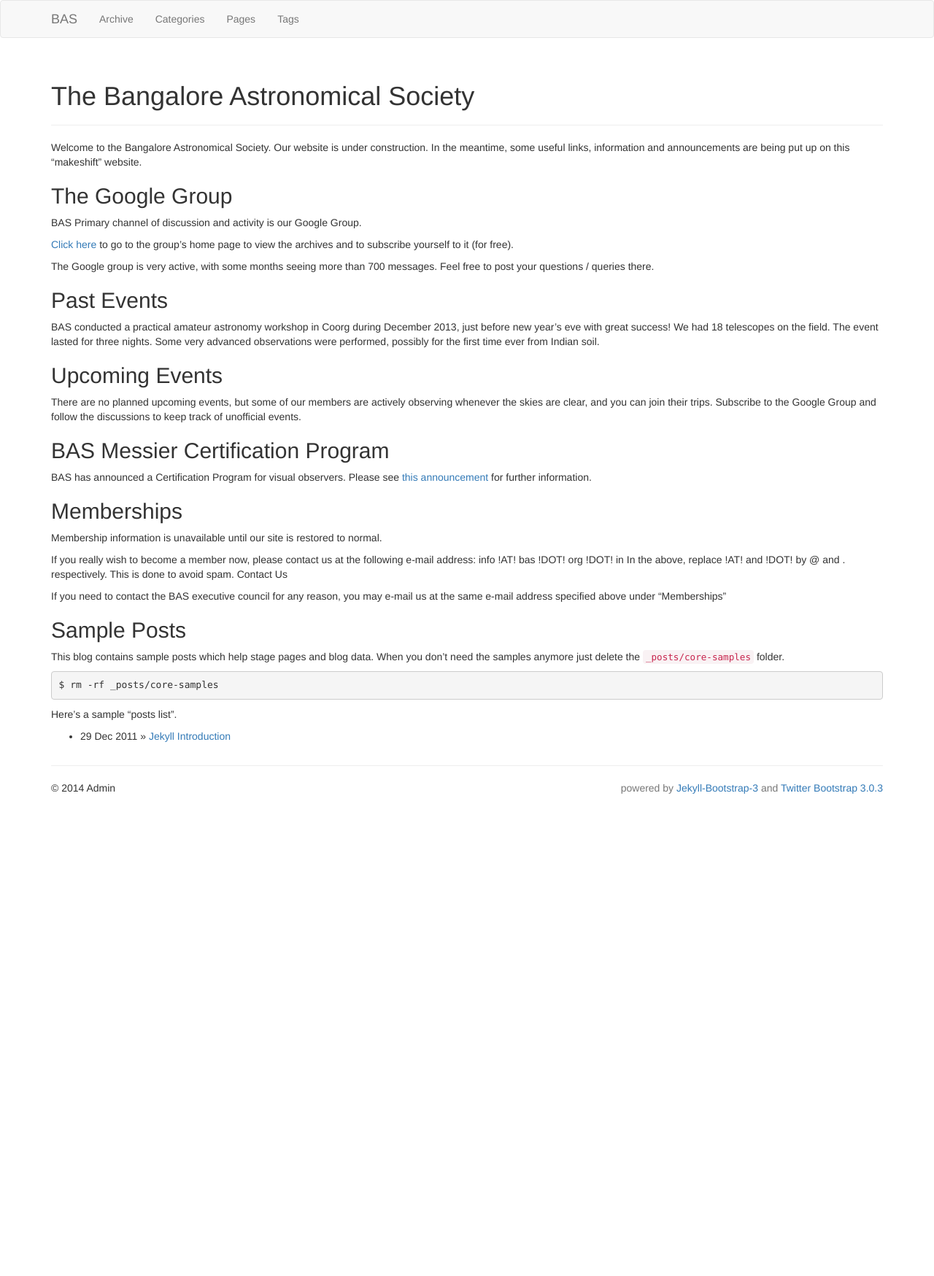
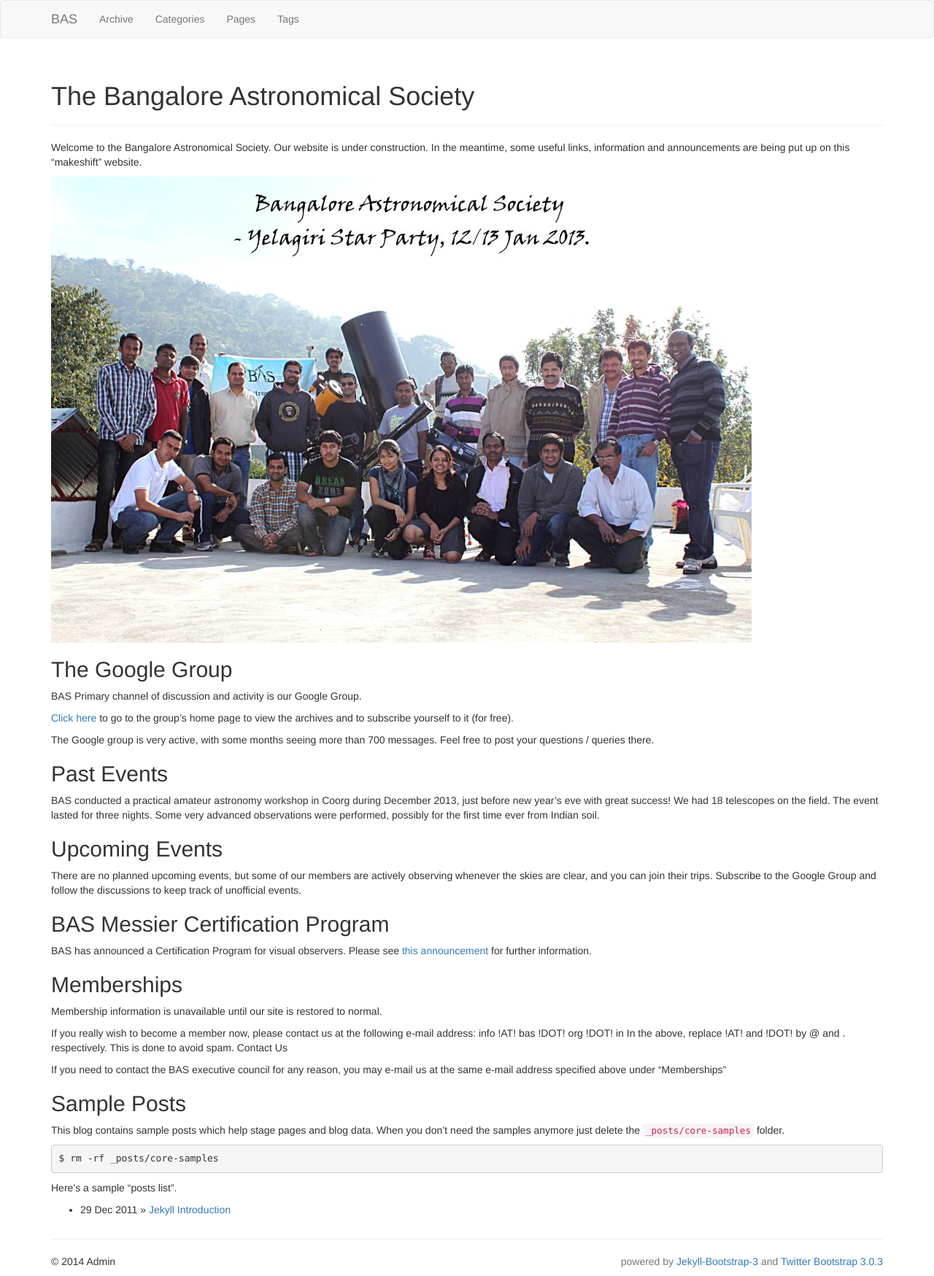
Before and after one commit to bas-org/bas-org.github.io, a Jekyll site: the page built from index.md, in a window 1280 px wide. Shown: the whole page at 73% size. Built offline with Jekyll 4.4.1, drawn with Linux system fonts in a browser that asks for light colours; nearby versions of some CDN libraries; library files that are not in the unit come from our copies; before the commit the page ends 1100 px from its top, so only the background shows below that.

Commit message:
Added image to home page

```diff
--- a/index.md
+++ b/index.md
@@ -6,6 +6,8 @@ tagline:
 {% include JB/setup %}
 
 Welcome to the Bangalore Astronomical Society. Our website is under construction. In the meantime, some useful links, information and announcements are being put up on this "makeshift" website.
+
+![](assets/images/bas_yelagiri_jan_2013.jpg)
 
 ## The Google Group
 
```
Also changed, not shown: assets/images/bas_yelagiri_jan_2013.jpg (added).
